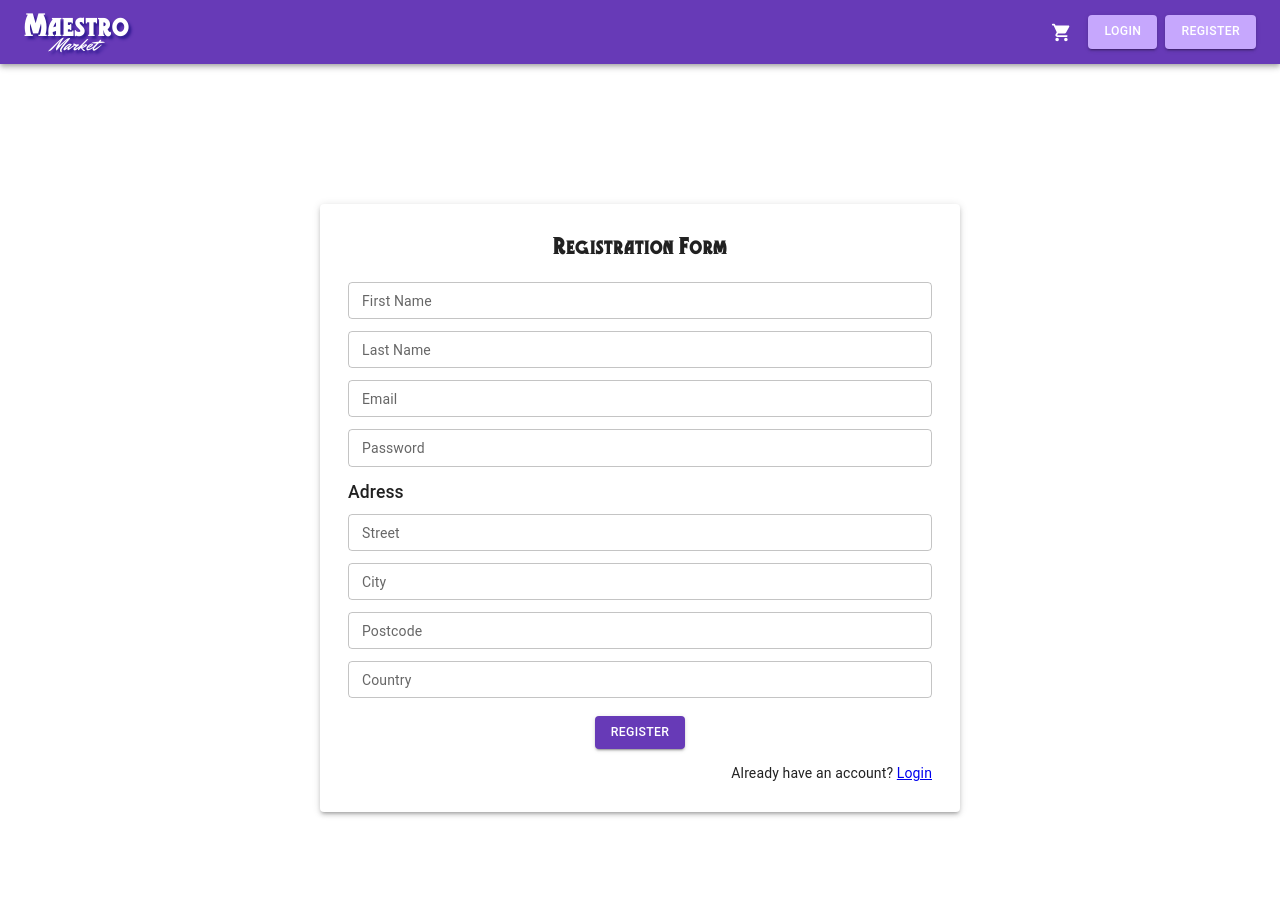
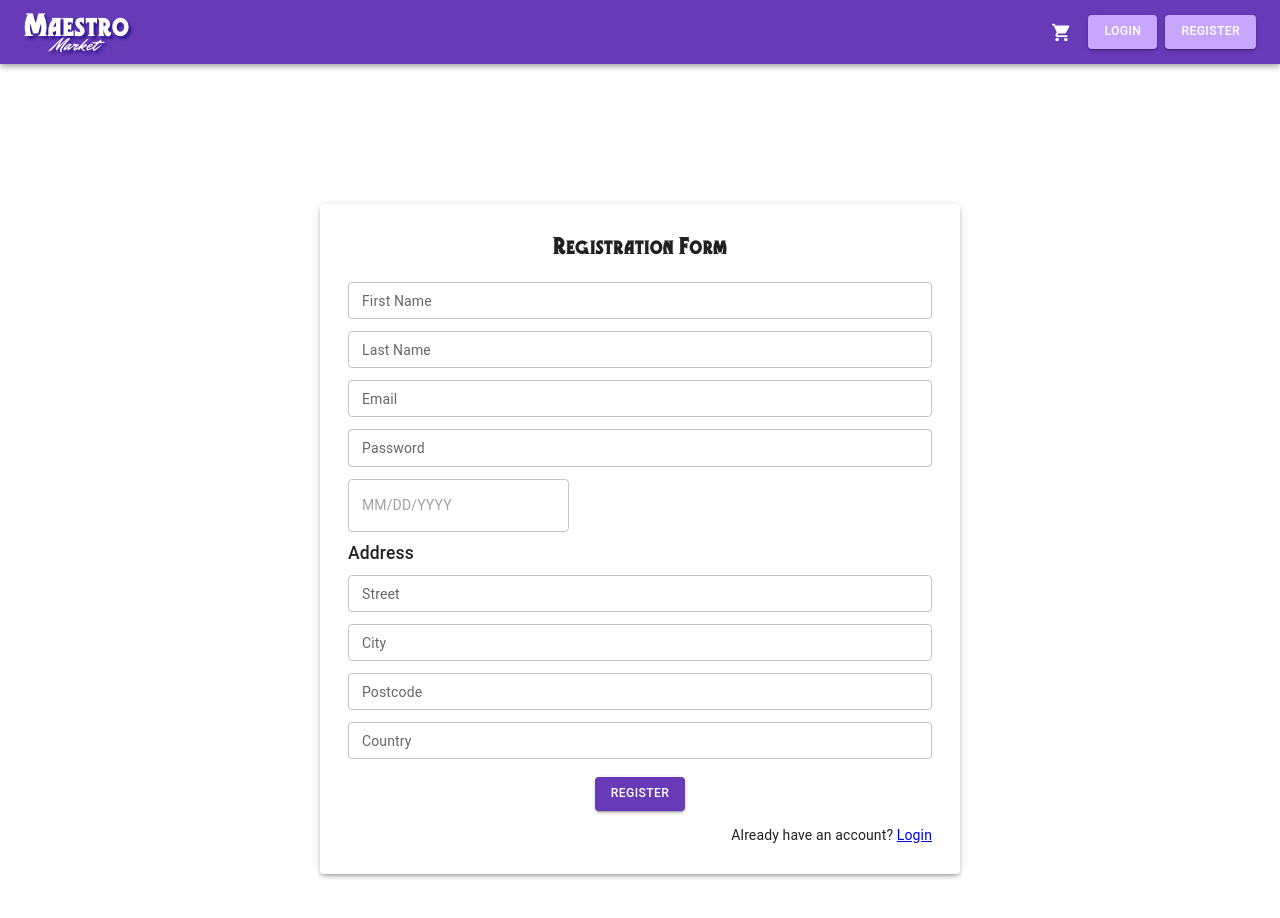
Before and after one commit to OKitel/eCommerceApp, a React (Vite) app: page /registration in a window 1280 px wide. Shown: the top 918 px of the page. Built offline with nearby package versions, Linux system fonts and the light colour scheme.

Commit message:
feat: add date picker into the form

```diff
--- a/package.json
+++ b/package.json
@@ -28,6 +28,8 @@
     "@esbuild-plugins/node-modules-polyfill": "^0.2.2",
     "@mui/icons-material": "^5.14.3",
     "@mui/material": "^5.14.5",
+    "@mui/x-date-pickers": "^6.11.1",
+    "date-fns": "^2.30.0",
     "dotenv": "^16.3.1",
     "react": "^18.2.0",
     "react-dom": "^18.2.0",
--- a/src/components/RegistrationForm/RegistrationForm.tsx
+++ b/src/components/RegistrationForm/RegistrationForm.tsx
@@ -4,6 +4,7 @@ import { Paper, Box, Button, Typography } from '@mui/material';
 import { FormInputText } from '../form-components/FormInputText';
 import { useForm } from 'react-hook-form';
 import './styles.scss';
+import { FormInputDate } from '../form-components/FormInputDate';
 
 export const RegistrationForm: React.FC = (): JSX.Element => {
   const { control } = useForm();
@@ -16,10 +17,10 @@ export const RegistrationForm: React.FC = (): JSX.Element => {
           <FormInputText name={'name'} control={control} label={'First Name'} />
           <FormInputText name={'surname'} control={control} label={'Last Name'} />
           <FormInputText name={'email'} control={control} label={'Email'} type="email" />
-          <FormInputText name={'name'} control={control} label={'Password'} type="password" />
-          {/* Date of Birth */}
+          <FormInputText name={'password'} control={control} label={'Password'} type="password" />
+          <FormInputDate name={'date-of-birth'} control={control} />
           <Typography variant="h6" className="form-subtitle">
-            Adress
+            Address
           </Typography>
           <FormInputText name={'street'} control={control} label={'Street'} />
           <FormInputText name={'city'} control={control} label={'City'} />
--- /dev/null
+++ b/src/components/form-components/FormInputDate.tsx
@@ -0,0 +1,23 @@
+import { LocalizationProvider } from '@mui/x-date-pickers/LocalizationProvider';
+import { AdapterDateFns } from '@mui/x-date-pickers/AdapterDateFns';
+import { DatePicker } from '@mui/x-date-pickers/DatePicker';
+import { Controller, Control } from 'react-hook-form';
+
+type FormInputProps = {
+  name: string;
+  control: Control;
+};
+
+export const FormInputDate = ({ name, control }: FormInputProps): JSX.Element => {
+  return (
+    <LocalizationProvider dateAdapter={AdapterDateFns}>
+      <Controller
+        name={name}
+        control={control}
+        render={({ field: { onChange, value } }): JSX.Element => (
+          <DatePicker value={value} onChange={onChange} sx={{ mt: 1 }} />
+        )}
+      />
+    </LocalizationProvider>
+  );
+};
```
Also changed, not shown: 1 other file (tests, documents, lock files or other folders).
